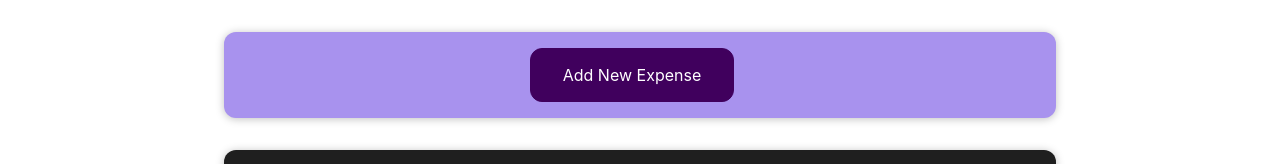
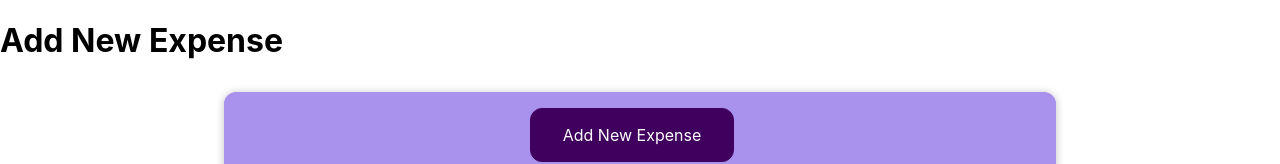
Before and after one commit to xiaotaozi1127/react-my-expense-recorder, a React (Create React App) app: page /new-expense in a window 1280 px wide. Shown: the top 164 px of the page. Built offline with nearby package versions, Linux system fonts and the light colour scheme; no server answers.

Commit message:
add two routes for expense list and new-expense page

```diff
--- a/src/App.js
+++ b/src/App.js
@@ -1,6 +1,9 @@
 import Expenses from "./components/Expenses/Expenses";
 import NewExpense from "./components/NewExpense/NewExpense";
 import { useState, useEffect, useCallback } from "react";
+import { Route, Redirect } from "react-router-dom";
+import AllExpenses from "./pages/AllExpenses";
+import AddNewExpense from "./pages/AddNewExpense";
 import MyContext from "./Contexts/MyContext";
 import { Provider } from "react-redux";
 import store from "./store/index";
@@ -39,6 +42,12 @@ function App() {
 
   return (
     <div>
+      <Route path="/" exact>
+        <AllExpenses></AllExpenses>
+      </Route>
+      <Route path="/new-expense">
+        <AddNewExpense></AddNewExpense>
+      </Route>
       <MyContext.Provider value={newExpenseCreateHandler}>
         <NewExpense/>
       </MyContext.Provider>
--- a/src/index.js
+++ b/src/index.js
@@ -3,11 +3,14 @@ import ReactDOM from "react-dom/client";
 import "./index.css";
 import App from "./App";
 import reportWebVitals from "./reportWebVitals";
+import { BrowserRouter } from "react-router-dom";
 
 const root = ReactDOM.createRoot(document.getElementById("root"));
 root.render(
   <React.StrictMode>
-    <App />
+      <BrowserRouter>
+          <App />
+      </BrowserRouter>
   </React.StrictMode>
 );
 
--- /dev/null
+++ b/src/pages/AddNewExpense.js
@@ -0,0 +1,4 @@
+const AddNewExpense = () => {
+    return (<h1>Add New Expense</h1>)
+}
+export default AddNewExpense;
--- /dev/null
+++ b/src/pages/AllExpenses.js
@@ -0,0 +1,5 @@
+const AllExpenses = () => {
+    return (<h1>All Expenses</h1>)
+}
+
+export default AllExpenses;
```
